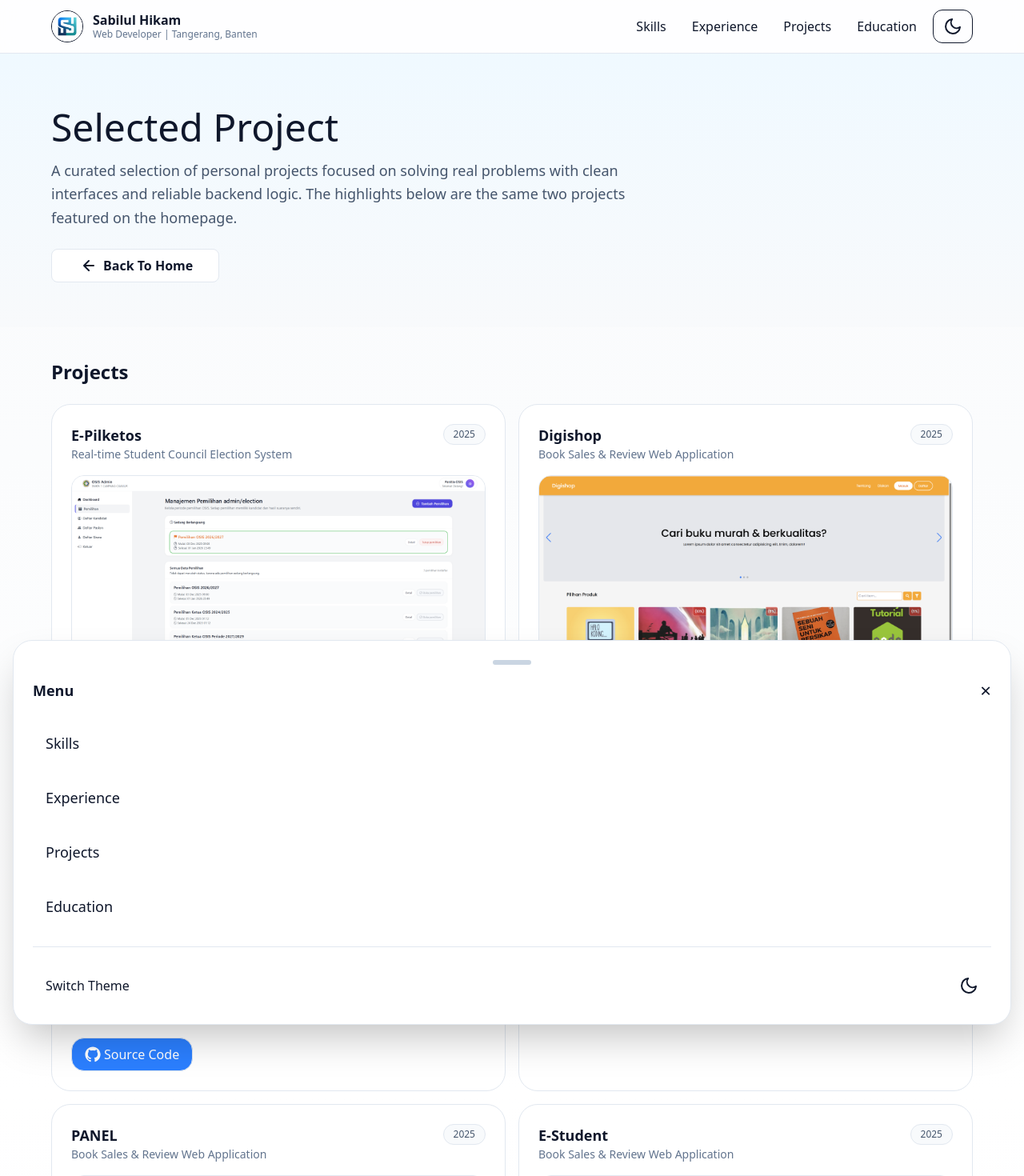
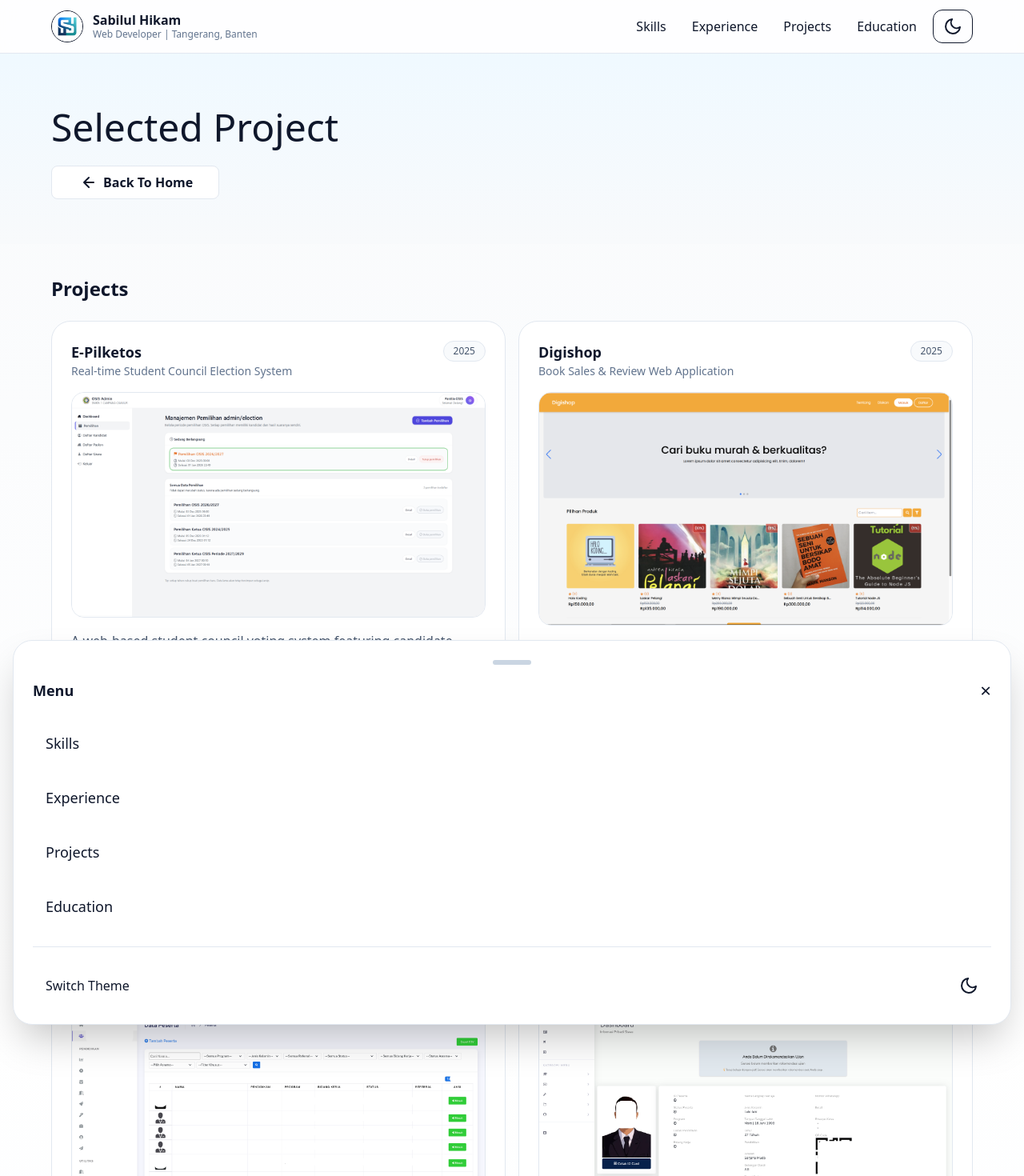
Before and after one commit to MOLAdev20/portofolio_2026, a React (Vite) app: page /projects in a window 1280 px wide. Shown: the top 1470 px of the page at 80% size. Built offline with nearby package versions, Linux system fonts and the light colour scheme.

Commit message:
update: tagline, and projects description

```diff
--- a/src/Projects.tsx
+++ b/src/Projects.tsx
@@ -21,12 +21,6 @@ const Projects = () => {
                 <h1 className="mt-3 text-3xl md:text-5xl text-slate-900 dark:text-white">
                   Selected Project
                 </h1>
-                <p className="mt-4 text-base md:text-lg text-slate-600 dark:text-slate-300 leading-relaxed">
-                  A curated selection of personal projects focused on solving
-                  real problems with clean interfaces and reliable backend
-                  logic. The highlights below are the same two projects featured
-                  on the homepage.
-                </p>
 
                 <div className="mt-6 flex flex-wrap gap-3">
                   <a
@@ -57,7 +51,7 @@ const Projects = () => {
                 launchedYear: 2025,
                 link: "https://github.com/billhikam/e-pilketos",
                 isPublic: true,
-                description: `E-Student is a web-based application designed as a digital companion for students to monitor and manage their academic activities. The platform provides essential features such as attendance records, daily grade reports, and duty schedules, allowing students to access their learning progress in a centralized and structured system. The application is developed using PHP with the CodeIgniter 4 framework on the backend to handle data processing, business logic, and database operations. A MySQL database is used for data storage, while the frontend interface is built with Bootstrap 5, JavaScript, and jQuery to deliver a responsive and interactive user experience. E-Student helps students efficiently track their academic performance and stay informed about school activities through a simple and accessible web interface.`,
+                description: `A web-based student council voting system featuring candidate selection, data validation, and real-time vote result updates accessible to the entire school community. The application supports administrators in managing candidates and performing vote recapitulation in a faster, more transparent, and error-minimized manner. Built with Tailwind CSS and JavaScript (jQuery) for the frontend, and PHP (CodeIgniter 4) with MySQL on the backend`,
                 tag: ["Tailwind CSS", "CodeIgniter 4", "JQuery", "MySQL"],
               }}
             />
@@ -76,7 +70,7 @@ const Projects = () => {
             <ProjectComponents
               detail={{
                 title: "PANEL",
-                subtitle: "Book Sales & Review Web Application",
+                subtitle: "ERP & Academic Information System",
                 image: projectPanel,
                 launchedYear: 2025,
                 link: "-",
@@ -94,12 +88,12 @@ const Projects = () => {
             <ProjectComponents
               detail={{
                 title: "E-Student",
-                subtitle: "Book Sales & Review Web Application",
+                subtitle: "Student Academic Activity Monitoring System",
                 image: projectEstudent,
                 launchedYear: 2025,
                 link: "-",
                 isPublic: false,
-                description: `A web-based application for book purchasing and user reviews, featuring book catalogs, product details, purchase transactions, and a user rating and review system. The platform implements a RESTful API on the backend using Express.js, handling data management, authentication, and integration with a MySQL database. The user interface is built with React.js to deliver a responsive and interactive user experience, enabling users to browse, purchase, and review books efficiently`,
+                description: `A web-based application for monitoring student academic activities, including attendance tracking, grade management, and performance analytics. The system provides a centralized platform for educators to manage student data, generate reports, and monitor academic progress. Built with a modern tech stack including Bootstrap 5 for responsive UI design, CodeIgniter 4 for backend logic, and MySQL for data storage. The application supports user authentication based on registered student IDs.`,
                 tag: ["Bootstrap 5", "Codeigniter 4", "MySQL"],
               }}
             />
--- a/src/components/HeaderComponents.tsx
+++ b/src/components/HeaderComponents.tsx
@@ -37,7 +37,7 @@ export default function Header() {
       <header className="sticky top-0 z-30 bg-white/80 dark:bg-slate-800/80 backdrop-blur border-b border-slate-200 dark:border-slate-700">
         <nav className="mx-auto max-w-6xl py-3 flex items-center justify-between">
           {/* Brand */}
-          <a href="#top" className="flex items-center gap-3">
+          <a href="/#top" className="flex items-center gap-3">
             <img
               src={logo}
               alt="Logo"
```
